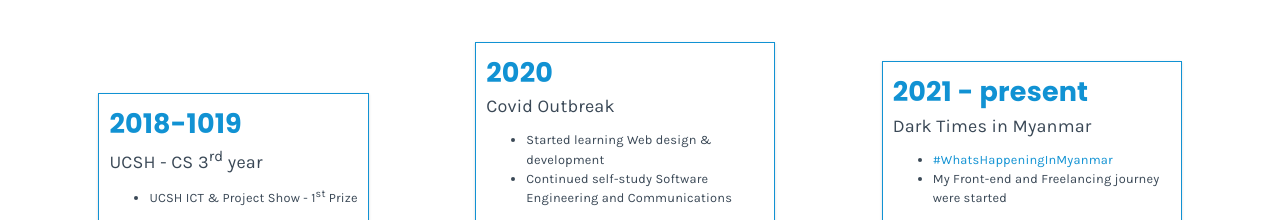
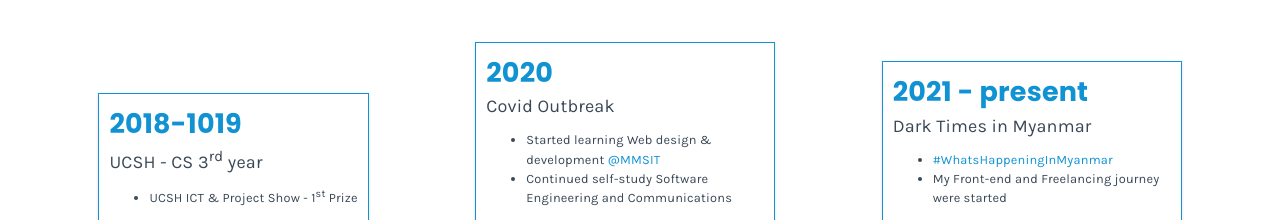
Before and after one commit to T-N9/tn-porfolio-frontend, a React (Create React App) app: page /about in a window 1280 px wide. Shown: the part 1040-1260 px from the top of the page. Built offline with nearby package versions, Linux system fonts and the light colour scheme.

Commit message:
[AboutTimeline] updated

```diff
--- a/src/components/AboutTimeline/index.js
+++ b/src/components/AboutTimeline/index.js
@@ -80,7 +80,17 @@ const AboutTimeline = () => {
                 <h1 className="ht_text">2020</h1>
                 <p>Covid Outbreak</p>
                 <ul>
-                  <li>Started learning Web design & development</li>
+                  <li>
+                    Started learning Web design & development{" "}
+                    <a
+                      className="ht_text"
+                      href="https://www.facebook.com/mmsoss"
+                      target="_blank"
+                      rel="noopener noreferrer"
+                    >
+                      @MMSIT
+                    </a>
+                  </li>
                   <li>
                     Continued self-study Software Engineering and Communications
                   </li>
--- a/src/styles/_utilities.scss
+++ b/src/styles/_utilities.scss
@@ -76,7 +76,7 @@ h6 {
 }
 
 .ht_text {
-  color: $primary-color;
+  color: $primary-color !important;
 }
 
 .center_text {
@@ -104,7 +104,7 @@ h6 {
 
 .dark {
   .ht_text {
-    color: $accent-color;
+    color: $accent-color !important;
   }
 
   h1,
```
